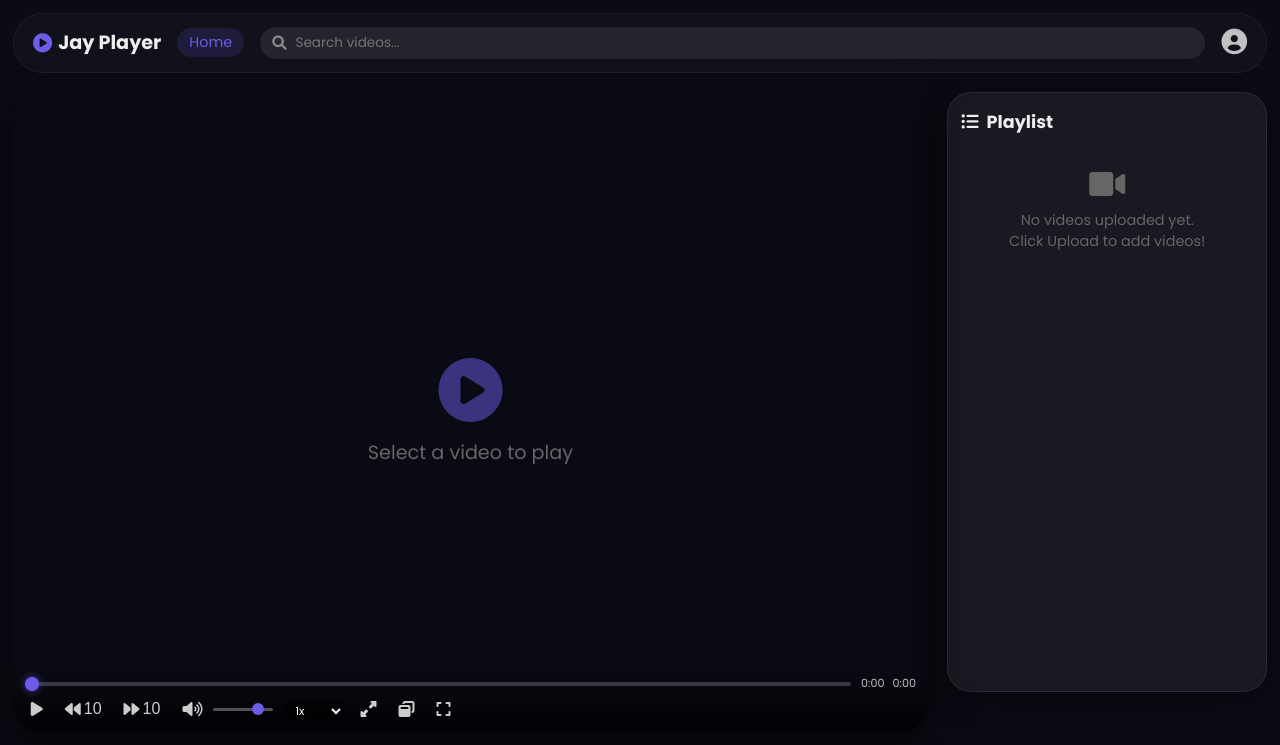
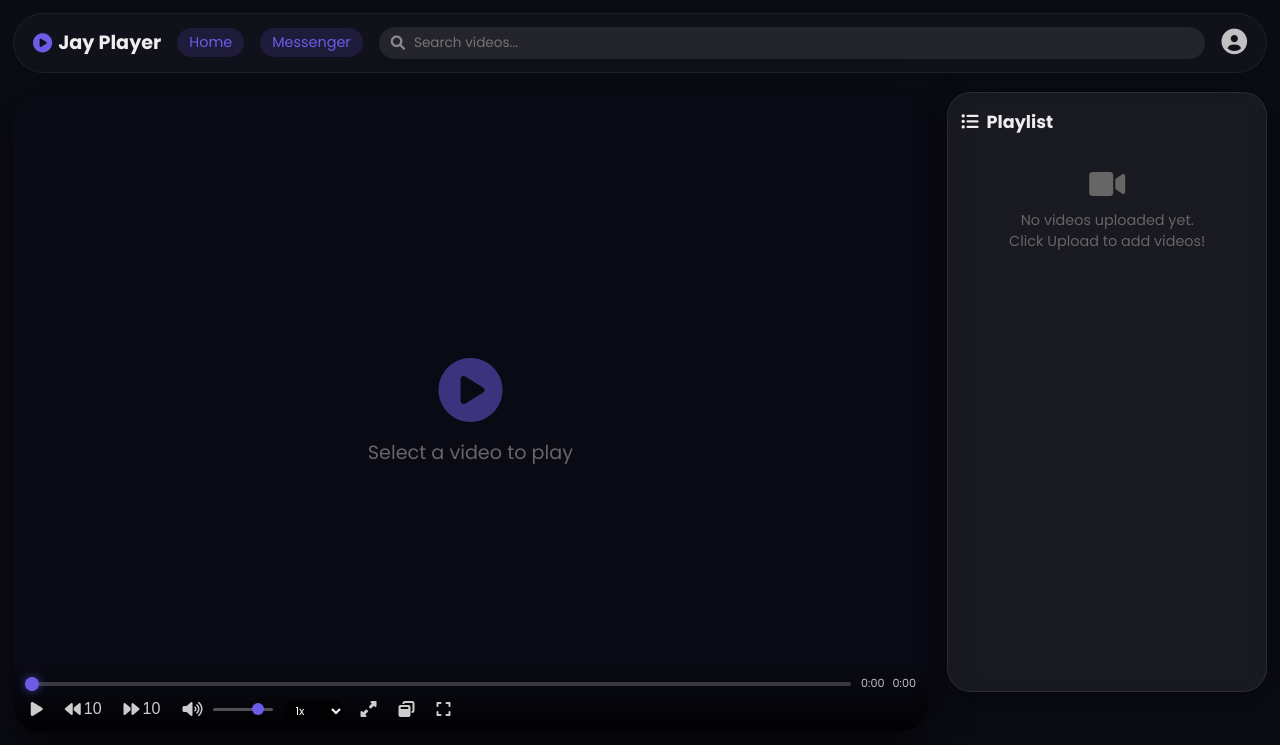
Before and after one commit to jaineki/vupm, a website: page public/index.html in a window 1280 px wide. Shown: the top 745 px of the page. Drawn offline with Linux system fonts and the light colour scheme; no server answers.

Commit message:
Update index.html

```diff
--- a/public/index.html
+++ b/public/index.html
@@ -709,6 +709,7 @@
             <div class="logo"><i class="fas fa-play-circle"></i>Jay Player</div>
             <nav class="nav-menu">
                 <a href="/" class="active">Home</a>
+                <a href="Chat.html" class="active">Messenger</a>
             </nav>
             <div class="search-wrapper"><i class="fas fa-search"></i><input type="text" id="searchInput" placeholder="Search videos..." /></div>
             <div class="user-profile"><i class="fas fa-user-circle"></i></div>
```
